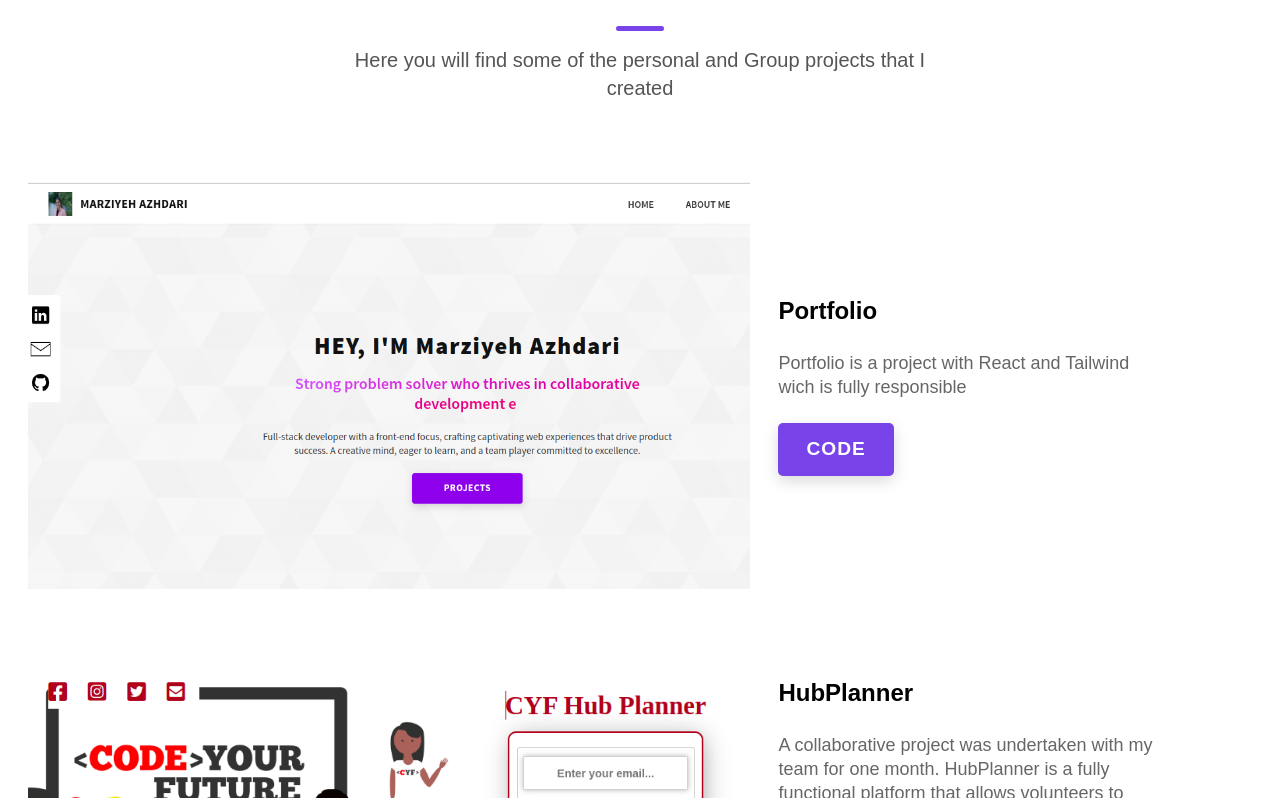
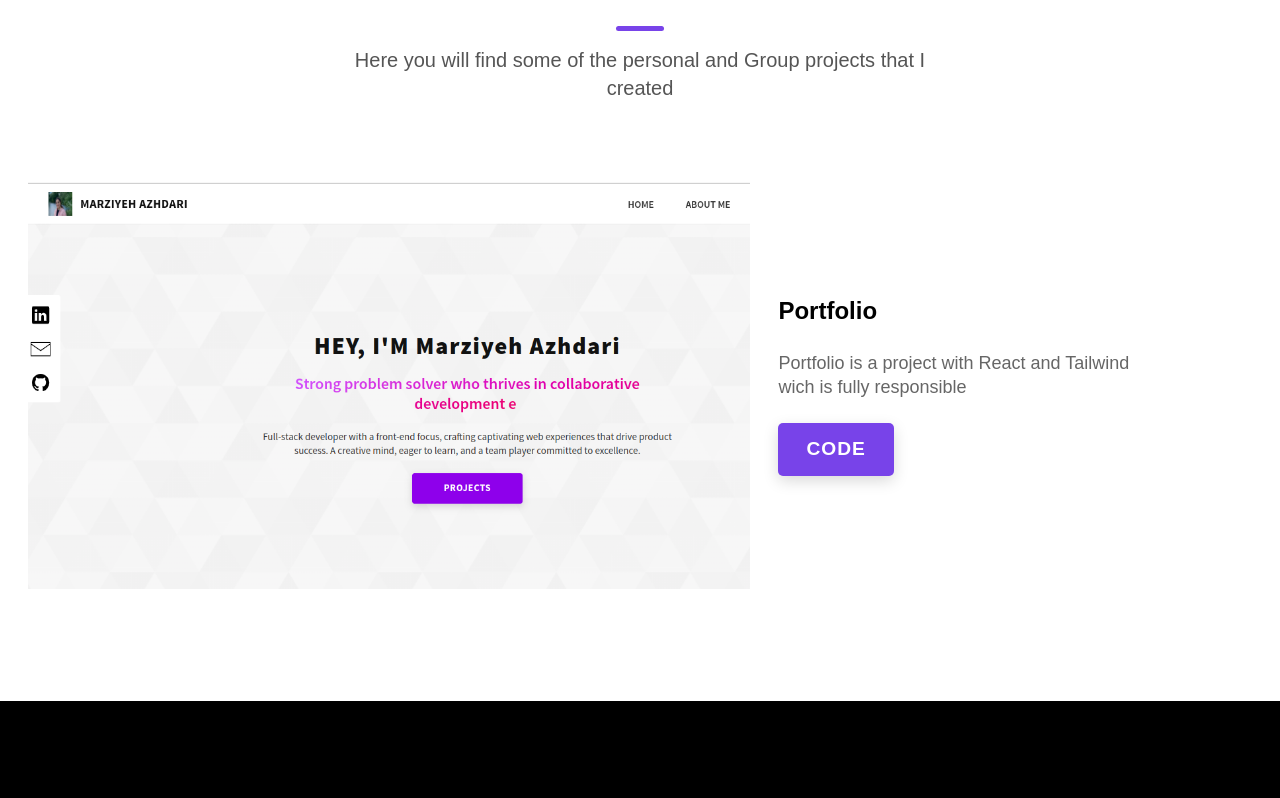
Before and after one commit to MariAzhdari/Portfolio-website-mari, a React (Vite) app: page / in a window 1280 px wide. Shown: the part 2002-2800 px from the top of the page. Built offline with nearby package versions, Linux system fonts and the light colour scheme; a web font is replaced by a local one.

Commit message:
change the img file

```diff
--- a/public/projects.js
+++ b/public/projects.js
@@ -4,33 +4,33 @@ const projects = [
     name: "Portfolio",
     description:
       " Portfolio is a project with React and Tailwind wich is fully responsible",
-    image: "/src/assets/por.jpeg",
+    image: "img/por.jpeg",
     address: "https://github.com/MariAzhdari",
   },
-  {
-    id: 2,
-    name: "HubPlanner",
-    description:
-      "A collaborative project was undertaken with my team for one month. HubPlanner is a fully functional platform that allows volunteers to effortlessly track their journeys and verify their attendance times with a single click. Developed using React JS, Express, CSS, and Postgres, this full-stack project aptly showcases the technical prowess and versatility of my team.",
-    image: "/src/assets/hubPlanner.png",
-    address: "https://github.com/MariAzhdari/finalProject-HubPlanner",
-  },
-  {
-    id: 3,
-    name: "Amazon",
-    description:
-      "The Amazon Project was created by React and also Firebase and CSS this project is fully responsive and functional.",
-    image: "/src/assets/amazon.png",
-    address: "https://github.com/MariAzhdari/amazon-project",
-  },
-  {
-    id: 4,
-    name: "Blog",
-    description:
-      "Design React blog app using functional React components and React Router Dom.",
-    image: "/src/assets/blog.png",
-    address: "https://github.com/MariAzhdari/react-blog",
-  },
+  // {
+  //   id: 2,
+  //   name: "HubPlanner",
+  //   description:
+  //     "A collaborative project was undertaken with my team for one month. HubPlanner is a fully functional platform that allows volunteers to effortlessly track their journeys and verify their attendance times with a single click. Developed using React JS, Express, CSS, and Postgres, this full-stack project aptly showcases the technical prowess and versatility of my team.",
+  //   image: "/src/assets/hubPlanner.png",
+  //   address: "https://github.com/MariAzhdari/finalProject-HubPlanner",
+  // },
+  // {
+  //   id: 3,
+  //   name: "Amazon",
+  //   description:
+  //     "The Amazon Project was created by React and also Firebase and CSS this project is fully responsive and functional.",
+  //   image: "/src/assets/amazon.png",
+  //   address: "https://github.com/MariAzhdari/amazon-project",
+  // },
+  // {
+  //   id: 4,
+  //   name: "Blog",
+  //   description:
+  //     "Design React blog app using functional React components and React Router Dom.",
+  //   image: "/src/assets/blog.png",
+  //   address: "https://github.com/MariAzhdari/react-blog",
+  // },
 ];
 
 export default projects;
```
Also changed, not shown: public/img/por.jpeg (renamed from src/assets/por.jpeg).
